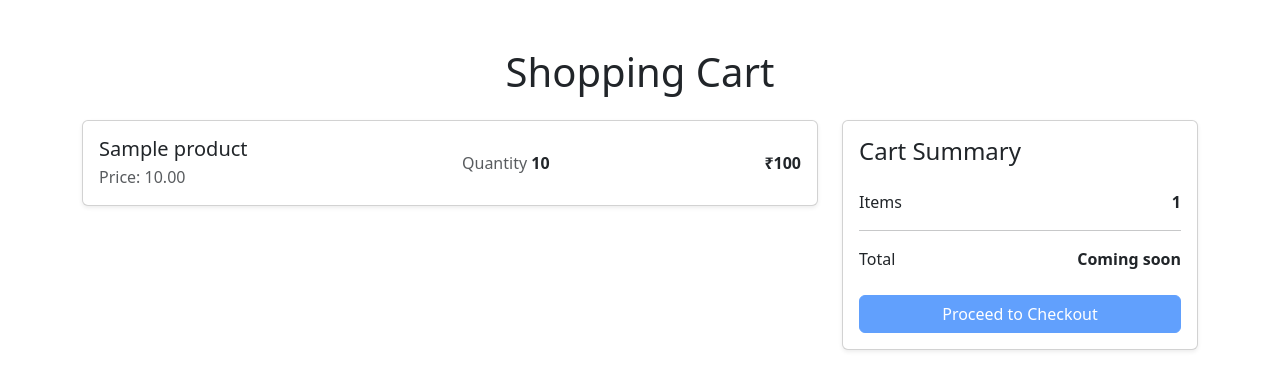
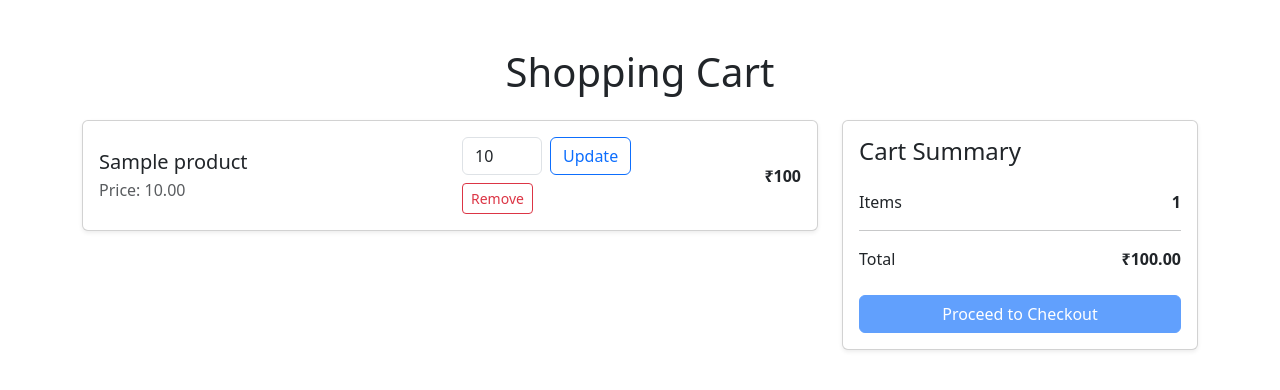
Before and after one commit to prashanttiwaricodes/ecommerce, a Django app: page /cart/ in a window 1280 px wide. Shown: the part 56-446 px from the top of the page. Run offline with Django 5.2, Linux system fonts and the light colour scheme; a user stored in the database is signed in; tables that the repository leaves empty hold one stand-in row (values such as "Sample post").

Commit message:
Add cart actions and totals

```diff
--- a/cart/services.py
+++ b/cart/services.py
@@ -43,3 +43,8 @@ def remove_from_cart(user,product_id):
 
     )
     cart_item.delete()
+
+
+
+def get_cart_total(cart):
+    return sum(item.product.price * item.quantity for item in cart.items.select_related("product") )
--- a/cart/views.py
+++ b/cart/views.py
@@ -1,14 +1,15 @@
 from django.shortcuts import render,redirect
 from django.contrib.auth.decorators import login_required
 from .models import Cart
-from .services import(add_to_cart,remove_from_cart,update_cart_quantity,)
+from .services import(add_to_cart,remove_from_cart,update_cart_quantity,get_cart_total)
 
 # Create your views here.
 @login_required
 def cart_detail(request):
     cart,_=Cart.objects.get_or_create(user=request.user)
+    total=get_cart_total(cart)
 
-    return render(request,"Cart/cart_detail.html",{"cart":cart},)
+    return render(request,"Cart/cart_detail.html",{"cart":cart,"total":total,},)
 
 @login_required
 def add_product_to_cart(request,product_id):
--- a/templates/Cart/cart_detail.html
+++ b/templates/Cart/cart_detail.html
@@ -23,10 +23,17 @@
                             </p>
                         </div>
                         <div class="col-md-3">
-                           <span class="text-muted">
-                            Quantity
-                           </span>
-                           <strong> {{ item.quantity }}</strong>
+                          <form method="post" action="{% url 'cart:update' item.product.id %}" class="d-flex align-items-center gap-2">
+                            {% csrf_token %}
+                            <input type="number" name="quantity" value="{{ item.quantity }}" min="1" class="form-control" style="width: 80px;">
+                            <button type="submit" class="btn btn-outline-primary">Update</button>
+                          </form>
+                          <form method="post" action="{% url 'cart:remove' item.product.id %}" class="mt-2">
+                            {% csrf_token %}
+
+                            <button type="submit" class="btn btn-outline-danger btn-sm">Remove</button>
+                          </form>
+
                         </div>
                         <div class="col-md-3 text-md-end">
                             <strong>
@@ -50,7 +57,7 @@
                     <hr>
                     <div class="d-flex justify-content-between mb-4">
                         <span>Total</span>
-                        <strong>Coming soon</strong>
+                        <strong>₹{{ total }}</strong>
                     </div>
                     <button class="btn btn-primary w-100"disabled>Proceed to Checkout</button>
                 </div>
```
